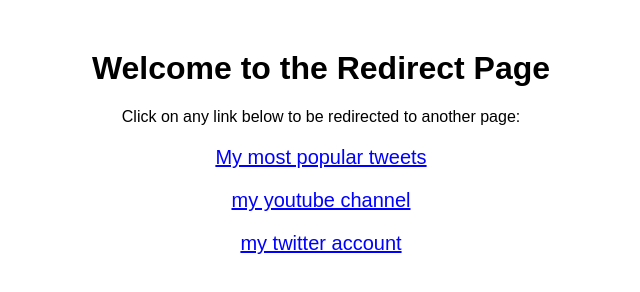
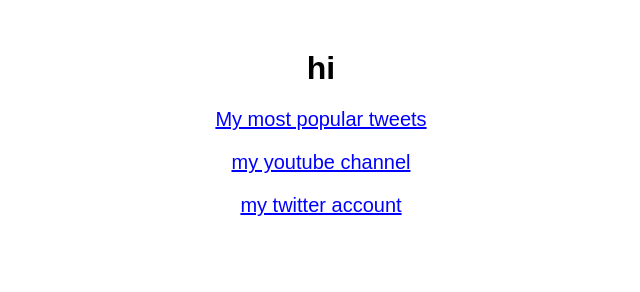
Before and after one commit to vingaming1113/dfghjfhjdghjdfhjdfhjdhj.github.io, a plain HTML site: page index.html in a window 1280 px wide. Shown: the whole page, without its empty margins (319-959 px from the left). Drawn offline with Linux system fonts and the light colour scheme.

Commit message:
Update index.html

```diff
--- a/index.html
+++ b/index.html
@@ -21,8 +21,7 @@
     </style>
 </head>
 <body>
-    <h1>Welcome to the Redirect Page</h1>
-    <p>Click on any link below to be redirected to another page:</p>
+    <h1>hi</h1>
 
     <div class="link" onclick="redirectTo('https://www.example.com/page1')">My most popular tweets</div>
     <div class="link" onclick="redirectTo('https://www.youtube.com/@vingaming1113')">my youtube channel</div>
```
